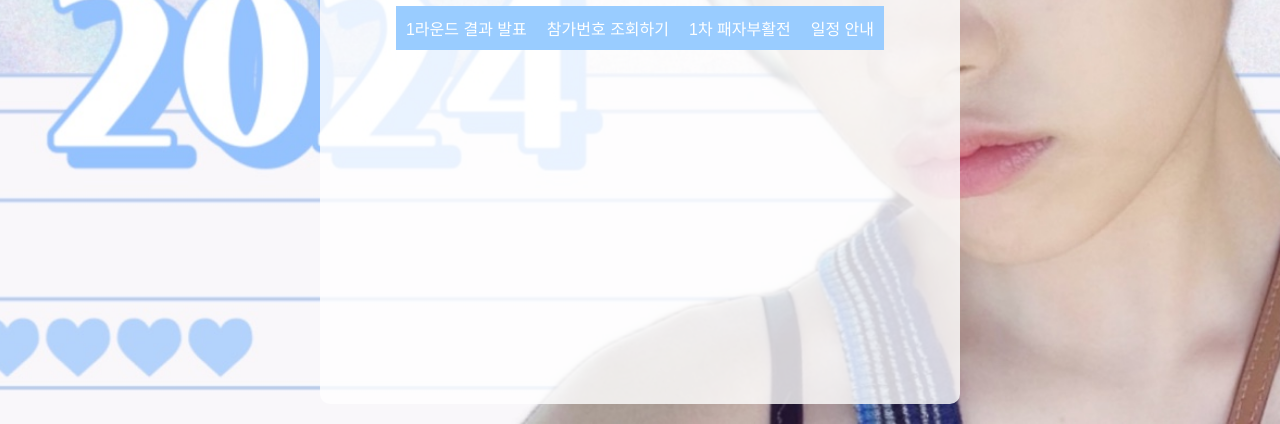
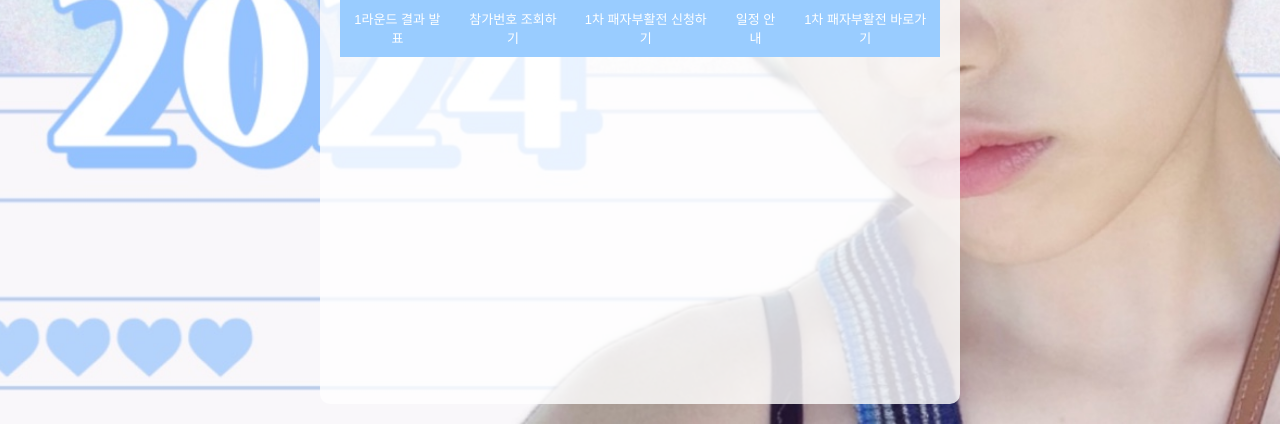
Before and after one commit to insidepixce/dodition-2024-result1, a plain HTML site: page index.html in a window 1280 px wide. Shown: the part 456-880 px from the top of the page. Drawn offline with Linux system fonts and the light colour scheme; a web font is replaced by a local one.

Commit message:
도디션 1차 패자부활전 업데이트

```diff
--- a/index.html
+++ b/index.html
@@ -75,8 +75,9 @@
         <nav class="navbar">
             <a href="results.html">1라운드 결과 발표</a>
             <a href="participants.html">참가번호 조회하기</a>
-            <a href="https://forms.gle/PYaeZmue74xAvMK86">1차 패자부활전</a>
+            <a href="https://forms.gle/PYaeZmue74xAvMK86">1차 패자부활전 신청하기</a>
             <a href="upgrade.html">일정 안내</a>
+            <a href="pebu.html">1차 패자부활전 바로가기</a>
         </nav>
     </div>
 </body>
--- a/styles.css
+++ b/styles.css
@@ -70,6 +70,7 @@ h1 {
     display: flex;
     justify-content: center;
     padding: 10px 0;
+    font-size: 13px;
 }
 
 .navbar a {
```
